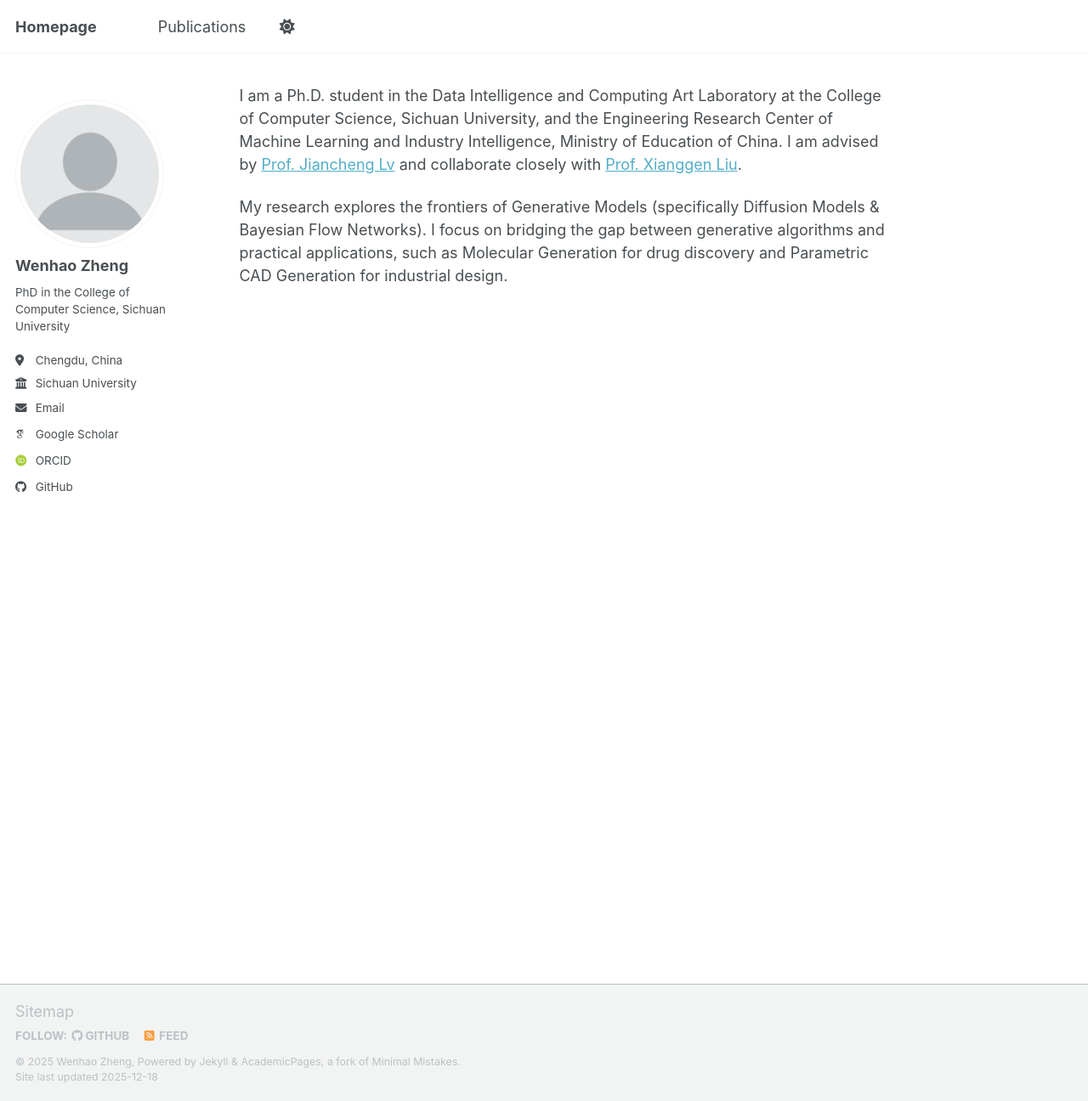
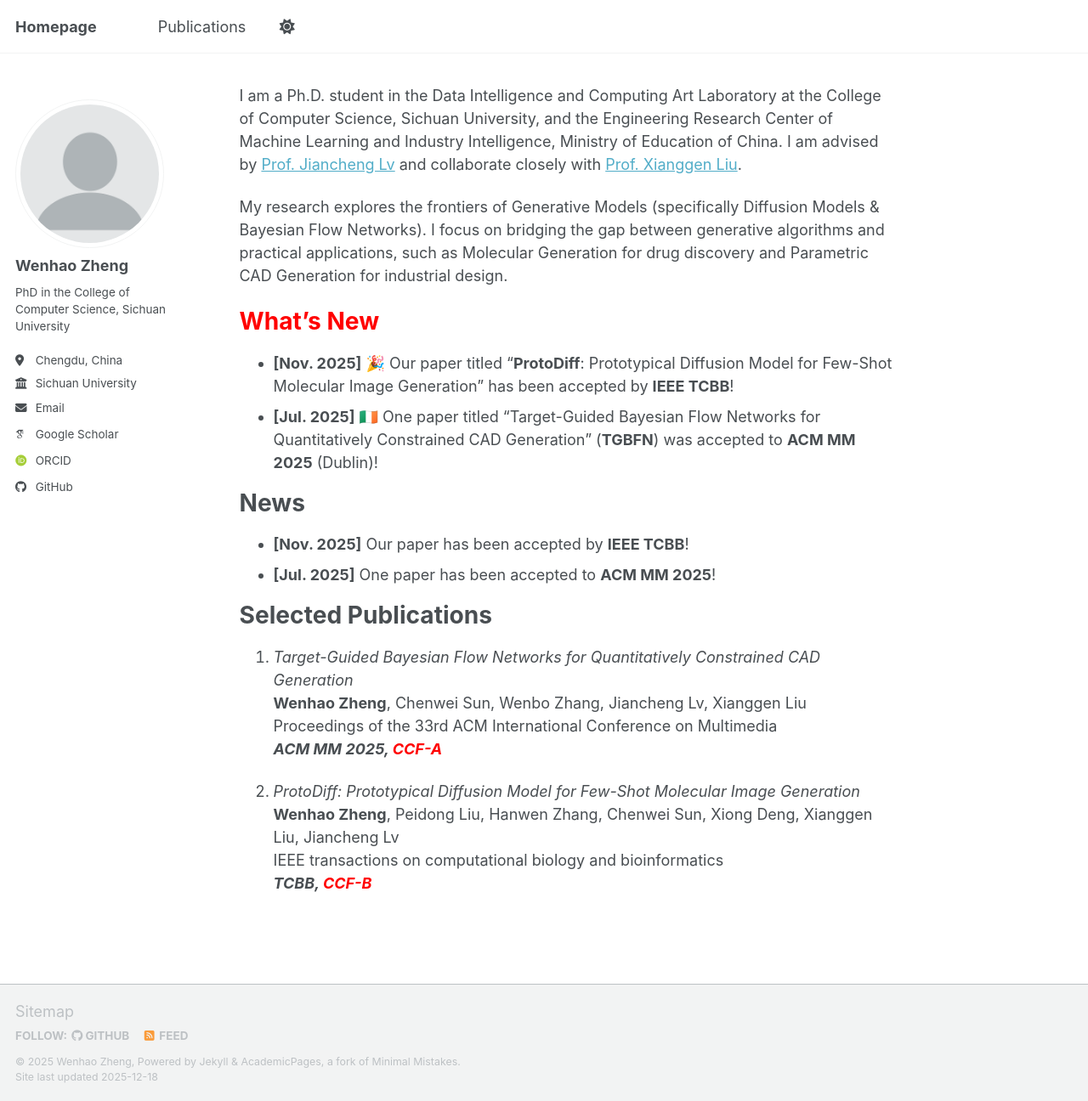
Before and after one commit to scu-zwh/scu-zwh.github.io, a Jekyll site: the page built from _pages/about.md, in a window 1280 px wide and 1296 px high. Shown: the whole window at 85% size. Built offline with Jekyll 4.4.1, drawn with Linux system fonts in a browser that asks for light colours; some web fonts are replaced; a script bundle is joined from its source files by our own code; library files that are not in the unit come from our copies.

Commit message:
Update about.md

```diff
--- a/_pages/about.md
+++ b/_pages/about.md
@@ -10,3 +10,26 @@ redirect_from:
 I am a Ph.D. student in the Data Intelligence and Computing Art Laboratory at the College of Computer Science, Sichuan University, and the Engineering Research Center of Machine Learning and Industry Intelligence, Ministry of Education of China. I am advised by [Prof. Jiancheng Lv](https://scholar.google.com/citations?user=0TCaWKwAAAAJ) and collaborate closely with [Prof. Xianggen Liu](https://scholar.google.com/citations?user=qxNzQfQAAAAJ).
 
 My research explores the frontiers of Generative Models (specifically Diffusion Models & Bayesian Flow Networks). I focus on bridging the gap between generative algorithms and practical applications, such as Molecular Generation for drug discovery and Parametric CAD Generation for industrial design.
+
+<span style="color:red">What’s New</span>
+=====
+* **[Nov. 2025]** 🎉 Our paper titled "**ProtoDiff**: Prototypical Diffusion Model for Few-Shot Molecular Image Generation" has been accepted by **IEEE TCBB**!
+* **[Jul. 2025]** 🇮🇪 One paper titled "Target-Guided Bayesian Flow Networks for Quantitatively Constrained CAD Generation" (**TGBFN**) was accepted to **ACM MM 2025** (Dublin)!
+
+News
+=====
+* **[Nov. 2025]** Our paper has been accepted by **IEEE TCBB**!
+* **[Jul. 2025]** One paper has been accepted to **ACM MM 2025**!
+
+Selected Publications
+=====
+
+1.  *Target-Guided Bayesian Flow Networks for Quantitatively Constrained CAD Generation* <br>
+**Wenhao Zheng**, Chenwei Sun, Wenbo Zhang, Jiancheng Lv, Xianggen Liu <br>
+Proceedings of the 33rd ACM International Conference on Multimedia <br>
+***ACM MM 2025, <span style="color:red">CCF-A</span>***
+
+2.  *ProtoDiff: Prototypical Diffusion Model for Few-Shot Molecular Image Generation* <br>
+**Wenhao Zheng**, Peidong Liu, Hanwen Zhang, Chenwei Sun, Xiong Deng, Xianggen Liu, Jiancheng Lv <br>
+IEEE transactions on computational biology and bioinformatics <br>
+***TCBB, <span style="color:red">CCF-B</span>***
```
